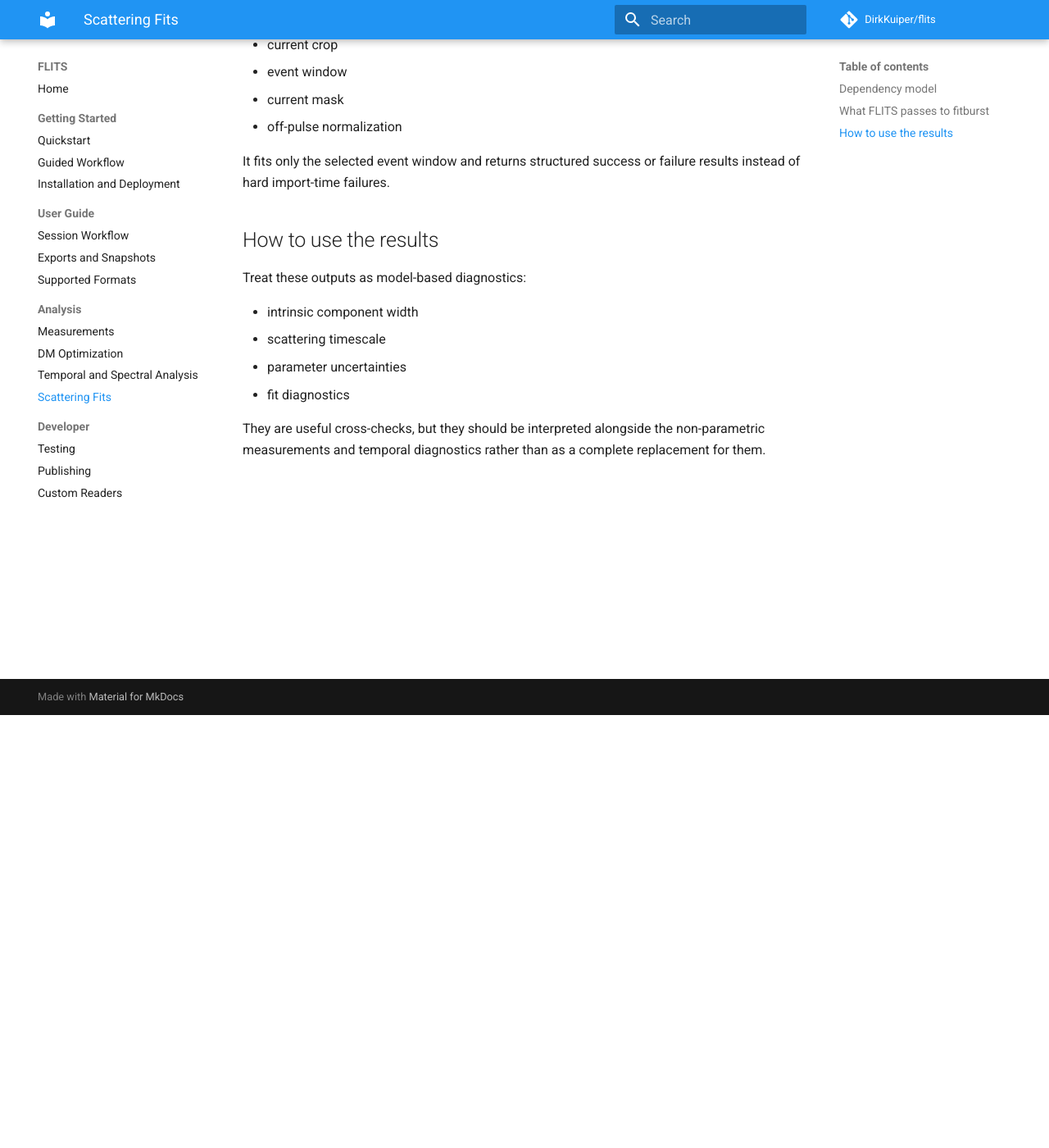
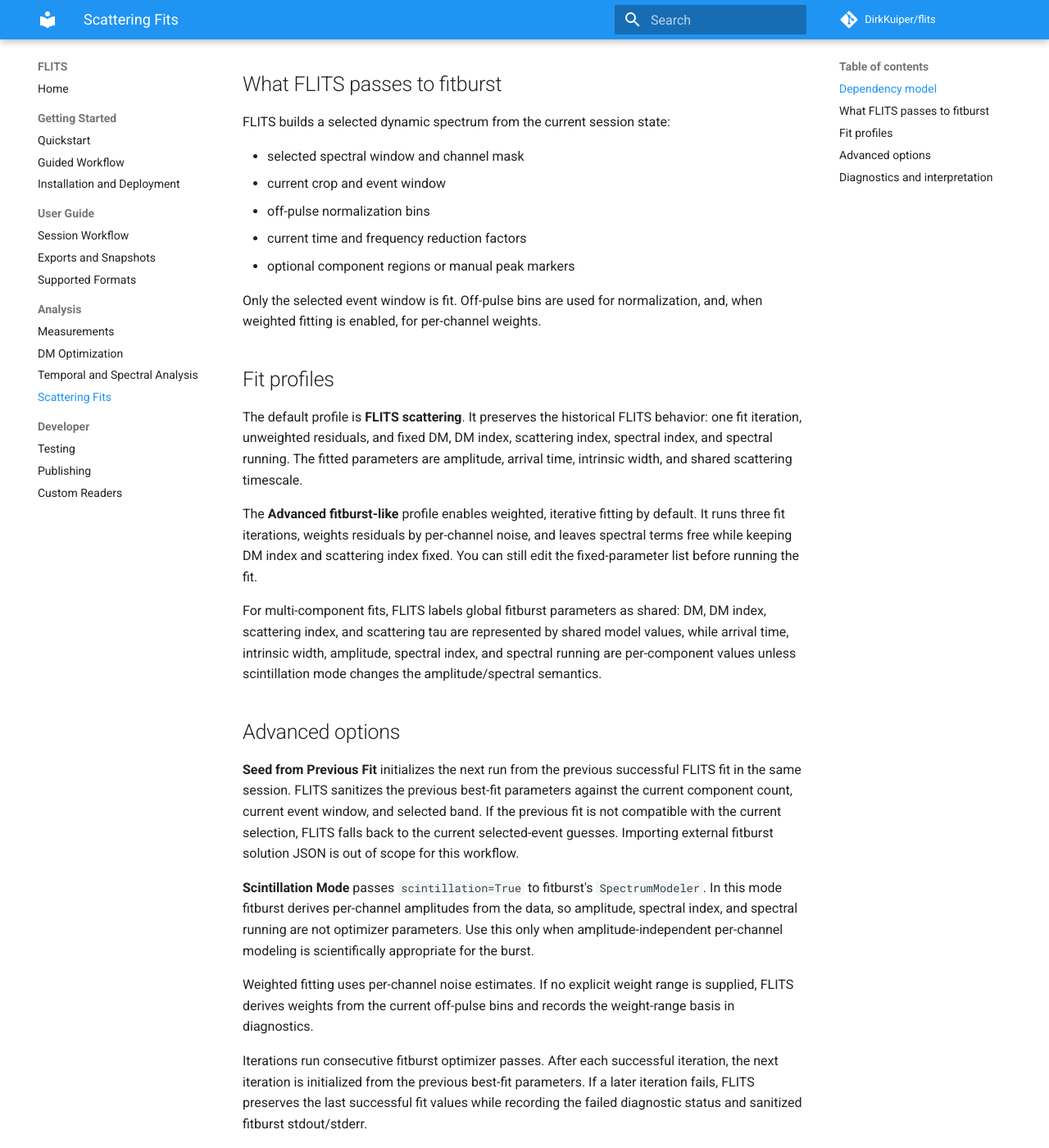
Before and after one commit to DirkKuiper/flits, an MkDocs documentation site: the page built from docs/analysis/scattering-fits.md, in a window 1280 px wide and 1400 px high, scrolled down 528 px. Shown: the whole window at 82% size. Built offline with MkDocs 1.6.1 and Material for MkDocs 9.7.7, drawn with Linux system fonts in a browser that asks for light colours; comment, search, counter and statistics services are not loaded; some of the changed text lies outside the part shown.

Commit message:
docs: refresh fitburst scattering fit guide
Closes #50

````diff
--- a/docs/analysis/scattering-fits.md
+++ b/docs/analysis/scattering-fits.md
@@ -1,39 +1,97 @@
 # Scattering Fits
 
-FLITS exposes an optional fitburst-backed scattering workflow.
+FLITS exposes an optional fitburst-backed model-fitting workflow in the
+Fitting tab. The workflow is intentionally a FLITS selected-event fit, not a
+raw `fitburst_pipeline.py` clone: it uses the current crop, event window,
+frequency window, off-pulse regions, masks, and reduced display grid from the
+live session.
 
 ## Dependency model
 
-The fitting tab is available only when `fitburst` is installed. This dependency
-is optional and must currently be installed separately from the main PyPI
-package:
+The fitting tab can display guesses and previous results without fitburst, but
+running the 2D model fit requires the optional fitburst dependency. Install it
+in the environment used to launch FLITS:
 
 ```bash
 pip install "fitburst @ https://github.com/CHIMEFRB/fitburst/archive/3c76da8f9e3ec7bc21951ce1b4a26a0255096b69.tar.gz"
 ```
 
+When fitburst is unavailable or a fit cannot be constrained, FLITS stores a
+structured failure diagnostic instead of failing at import time.
+
 ## What FLITS passes to fitburst
 
-The adapter uses the current session state:
+FLITS builds a selected dynamic spectrum from the current session state:
 
-- selected frequency band
-- current crop
-- event window
-- current mask
-- off-pulse normalization
+- selected spectral window and channel mask
+- current crop and event window
+- off-pulse normalization bins
+- current time and frequency reduction factors
+- optional component regions or manual peak markers
 
-It fits only the selected event window and returns structured success or failure
-results instead of hard import-time failures.
+Only the selected event window is fit. Off-pulse bins are used for
+normalization, and, when weighted fitting is enabled, for per-channel weights.
 
-## How to use the results
+## Fit profiles
 
-Treat these outputs as model-based diagnostics:
+The default profile is **FLITS scattering**. It preserves the historical FLITS
+behavior: one fit iteration, unweighted residuals, and fixed DM, DM index,
+scattering index, spectral index, and spectral running. The fitted parameters
+are amplitude, arrival time, intrinsic width, and shared scattering timescale.
 
-- intrinsic component width
-- scattering timescale
-- parameter uncertainties
-- fit diagnostics
+The **Advanced fitburst-like** profile enables weighted, iterative fitting by
+default. It runs three fit iterations, weights residuals by per-channel noise,
+and leaves spectral terms free while keeping DM index and scattering index
+fixed. You can still edit the fixed-parameter list before running the fit.
 
-They are useful cross-checks, but they should be interpreted alongside the
-non-parametric measurements and temporal diagnostics rather than as a complete
-replacement for them.
+For multi-component fits, FLITS labels global fitburst parameters as shared:
+DM, DM index, scattering index, and scattering tau are represented by shared
+model values, while arrival time, intrinsic width, amplitude, spectral index,
+and spectral running are per-component values unless scintillation mode changes
+the amplitude/spectral semantics.
+
+## Advanced options
+
+**Seed from Previous Fit** initializes the next run from the previous successful
+FLITS fit in the same session. FLITS sanitizes the previous best-fit parameters
+against the current component count, current event window, and selected band.
+If the previous fit is not compatible with the current selection, FLITS falls
+back to the current selected-event guesses. Importing external fitburst
+solution JSON is out of scope for this workflow.
+
+**Scintillation Mode** passes `scintillation=True` to fitburst's
+`SpectrumModeler`. In this mode fitburst derives per-channel amplitudes from
+the data, so amplitude, spectral index, and spectral running are not optimizer
+parameters. Use this only when amplitude-independent per-channel modeling is
+scientifically appropriate for the burst.
+
+Weighted fitting uses per-channel noise estimates. If no explicit weight range
+is supplied, FLITS derives weights from the current off-pulse bins and records
+the weight-range basis in diagnostics.
+
+Iterations run consecutive fitburst optimizer passes. After each successful
+iteration, the next iteration is initialized from the previous best-fit
+parameters. If a later iteration fails, FLITS preserves the last successful
+fit values while recording the failed diagnostic status and sanitized fitburst
+stdout/stderr.
+
+Upsampling and reference-frequency controls are available through the API
+payload. The browser defaults keep both upsampling factors at 1 and use the
+minimum selected frequency as the reference frequency unless the API provides
+`ref_freq_mhz`.
+
+## Diagnostics and interpretation
+
+Treat fitburst-derived width, scattering time, parameter uncertainties, and
+chi-squared values as model-based diagnostics. They are useful cross-checks,
+but the non-parametric FLITS measurements, DM diagnostics, and temporal
+structure analysis remain the primary session measurements.
+
+Saved sessions and exports include the fit profile, initialization source,
+weighted-fit status, weight-range basis, scintillation flag, iteration counts,
+model-control values, fixed/fitted parameter lists, best-fit parameters,
+fitburst uncertainties, and residual dynamic spectra when available.
+
+The historical fitburst integration audit, when present in a development
+branch, should be treated as planning history. This page is the live user-facing
+reference for the implemented behavior.
````
